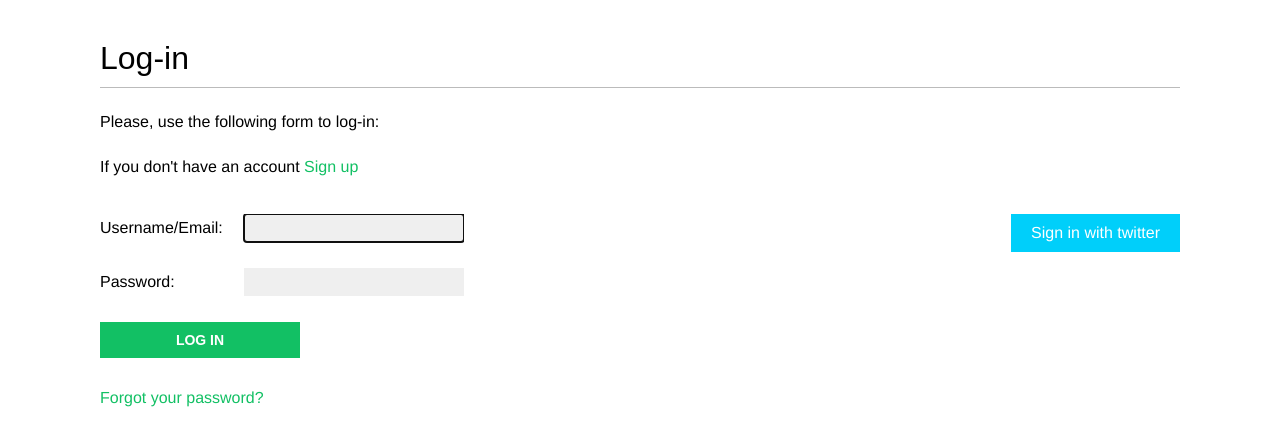
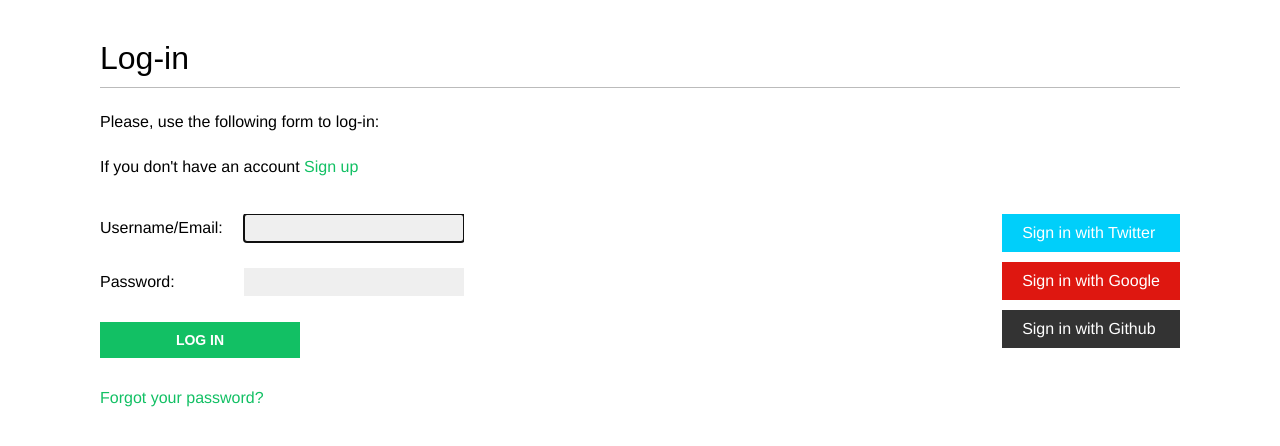
Before and after one commit to Reboot9/bookmarks, a Django app: page /account/login/ in a window 1280 px wide. Shown: the part 47-493 px from the top of the page. Run offline with Django 4.2, Linux system fonts and the light colour scheme; some web fonts are replaced.

Commit message:
Add auth via Google and Github

```diff
--- a/bookmarks/account/static/css/base.css
+++ b/bookmarks/account/static/css/base.css
@@ -194,6 +194,7 @@ ul.messages li a.close {
 .social li.facebook { background:#3b5399; }
 .social li.twitter { background:#00cffa; }
 .social li.google { background:#de1710; }
+.social li.github { background: #333; }
 
 
 /* images */
--- a/bookmarks/account/templates/registration/login.html
+++ b/bookmarks/account/templates/registration/login.html
@@ -15,7 +15,17 @@
     <ul>
         <li class="twitter">
             <a href="{% url 'social:begin' 'twitter' %}?next=">
-                Sign in with twitter
+                Sign in with Twitter
+            </a>
+        </li>
+        <li class="google">
+            <a href="{% url 'social:begin' 'google-oauth2' %}?next=">
+                Sign in with Google
+            </a>
+        </li>
+        <li class="github">
+            <a href="{% url 'social:begin' 'github' %}?next=">
+                Sign in with Github
             </a>
         </li>
     </ul>
--- a/bookmarks/account/urls.py
+++ b/bookmarks/account/urls.py
@@ -21,8 +21,10 @@ urlpatterns = [
     # path('password-reset/complete/',
     #      auth_views.PasswordResetCompleteView.as_view(), name='password_reset_complete'),
 
+    path('login/', views.UserLoginView.as_view(), name='login'),
     path('', include('django.contrib.auth.urls')),
     path('', views.dashboard, name='dashboard'),
+
     path('register/', views.UserRegistrationView.as_view(), name='register'),
     path('edit/', views.UserEditView.as_view(), name='edit'),
 ]
--- a/bookmarks/account/views.py
+++ b/bookmarks/account/views.py
@@ -9,32 +9,35 @@ from django.contrib import messages
 from django.views import View
 from django.views.generic.edit import CreateView, UpdateView
 
+from django.contrib.auth.views import LoginView
+
+
 from .forms import LoginForm, UserRegistrationForm, UserEditForm
 from .models import Profile
 
 
-class LoginView(View):
-    template_name = 'account/login.html'
-    form_class = LoginForm
-
-    def get(self, request):
-        form = self.form_class()
-
-        return render(request, self.template_name, context={
-            'form': form,
-        })
-
-    def post(self, request):
-        form = self.form_class(request.POST)
-        if form.is_valid():
-            user = authenticate(
-                username=form.cleaned_data['username'],
-                password=form.cleaned_data['password'],
-            )
-            if user is not None:
-                login(request, user)
-                return HttpResponse('Authenticated successfully')
-        return render(request, self.template_name, context={'form': form})
+# class LoginView(View):
+#     template_name = 'account/login.html'
+#     form_class = LoginForm
+#
+#     def get(self, request):
+#         form = self.form_class()
+#
+#         return render(request, self.template_name, context={
+#             'form': form,
+#         })
+#
+#     def post(self, request):
+#         form = self.form_class(request.POST)
+#         if form.is_valid():
+#             user = authenticate(
+#                 username=form.cleaned_data['username'],
+#                 password=form.cleaned_data['password'],
+#             )
+#             if user is not None:
+#                 login(request, user)
+#                 return HttpResponse('Authenticated successfully')
+#         return render(request, self.template_name, context={'form': form})
 
 
 @login_required
@@ -85,3 +88,18 @@ class UserEditView(LoginRequiredMixin, UpdateView):
         messages.error(self.request, 'Error updating your profile')
 
         return response
+
+
+class UserLoginView(LoginView):
+    template_name = 'registration/login.html'
+
+    def dispatch(self, request, *args, **kwargs):
+        if request.user.is_authenticated:
+            return redirect('dashboard')
+        return super().dispatch(request, *args, **kwargs)
+
+    # def test_func(self):
+    #     return not self.request.user.is_authenticated
+    #
+    # def handle_no_permission(self):
+    #     return redirect(reverse_lazy('dashboard'))
```
Also changed, not shown: bookmarks/bookmarks/settings.py (+8 -0 lines).
